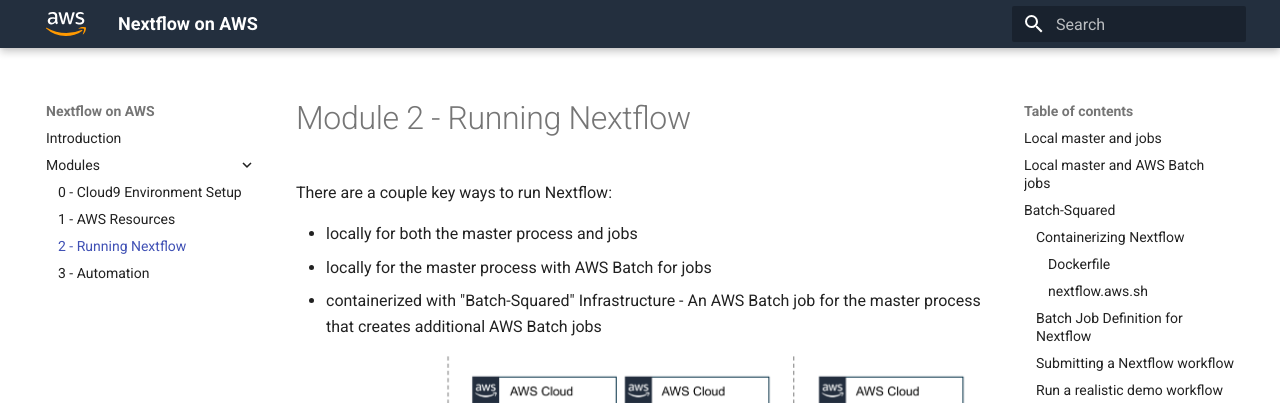
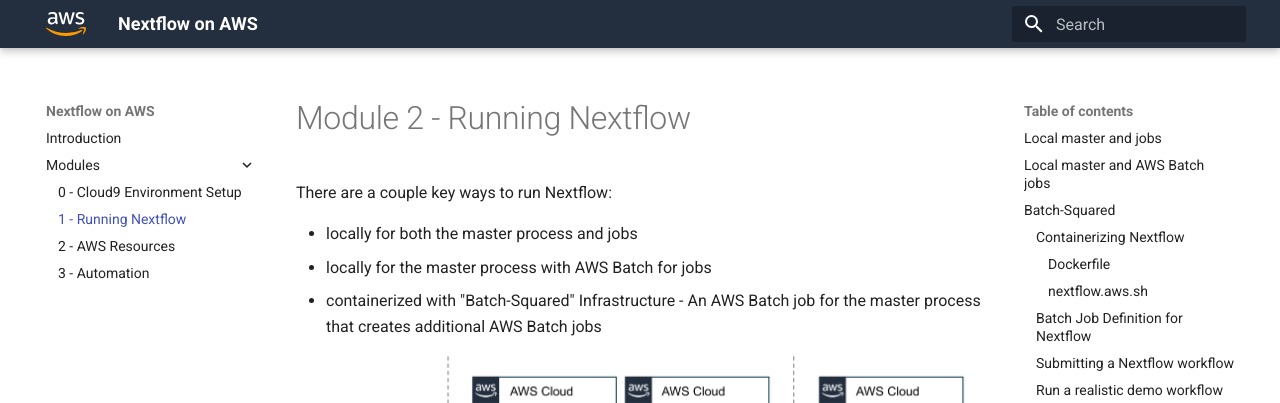
Before and after one commit to aws-samples/aws-genomics-nextflow-workshop, an MkDocs documentation site: the page built from docs/modules/module-1__running-nextflow.md, in a window 1280 px wide. Shown: the top 403 px of the page. Built offline with MkDocs 1.6.1 and Material for MkDocs 9.7.7, drawn with Linux system fonts in a browser that asks for light colours.

```diff
--- a/mkdocs.yml
+++ b/mkdocs.yml
@@ -3,8 +3,8 @@ nav:
 - Introduction: index.md
 - Modules:
   - 0 - Cloud9 Environment Setup: modules/module-0__cloud9-environment.md
-  - 1 - AWS Resources: modules/module-1__aws-resources.md
-  - 2 - Running Nextflow: modules/module-2__running-nextflow.md
+  - 1 - Running Nextflow: modules/module-1__running-nextflow.md
+  - 2 - AWS Resources: modules/module-2__aws-resources.md
   - 3 - Automation: modules/module-3__automation.md
 
 extra_css: [extra.css]
```
Also changed, not shown: docs/modules/module-1__running-nextflow.md (renamed from docs/modules/module-2__running-nextflow.md), docs/modules/module-2__aws-resources.md (renamed from docs/modules/module-1__aws-resources.md).
